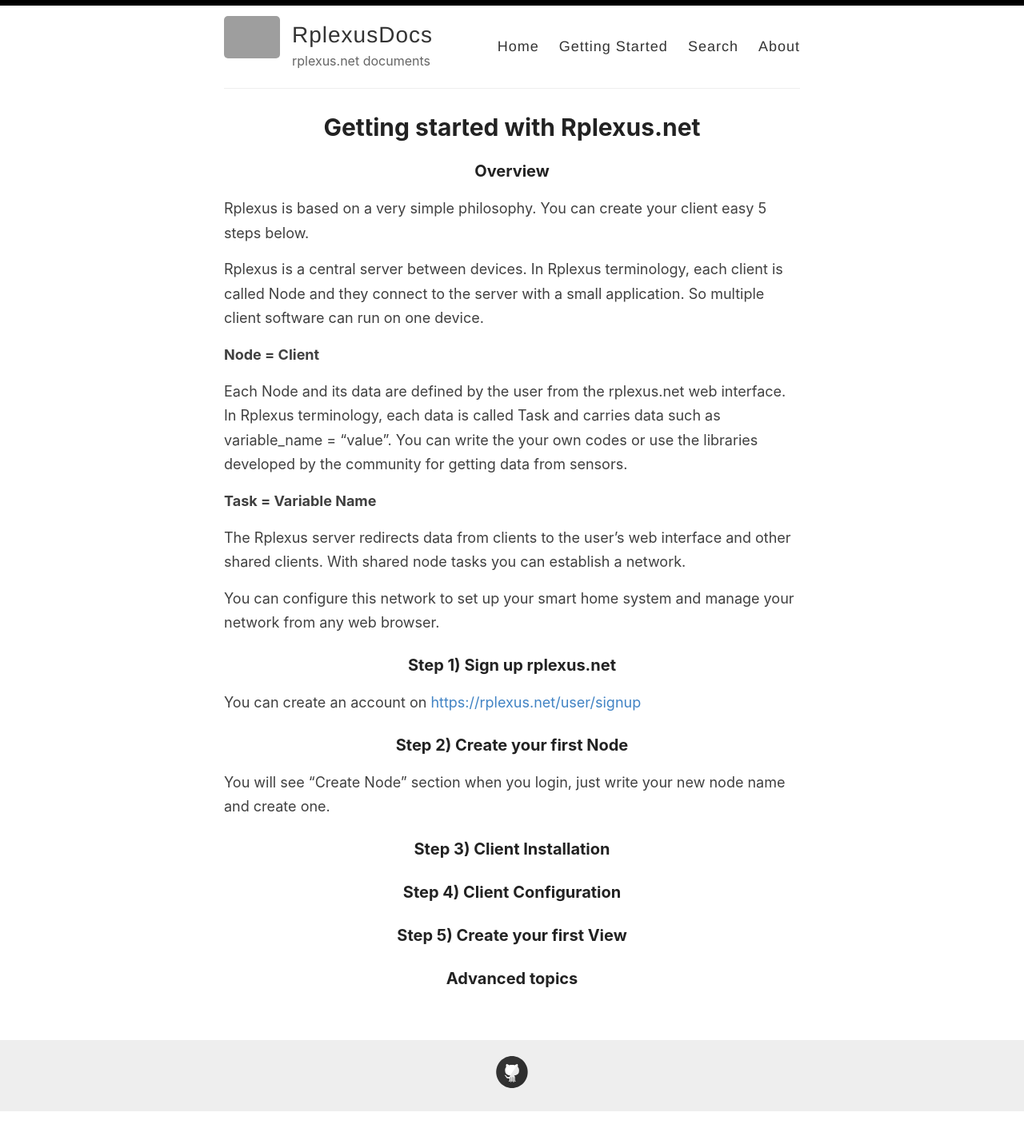
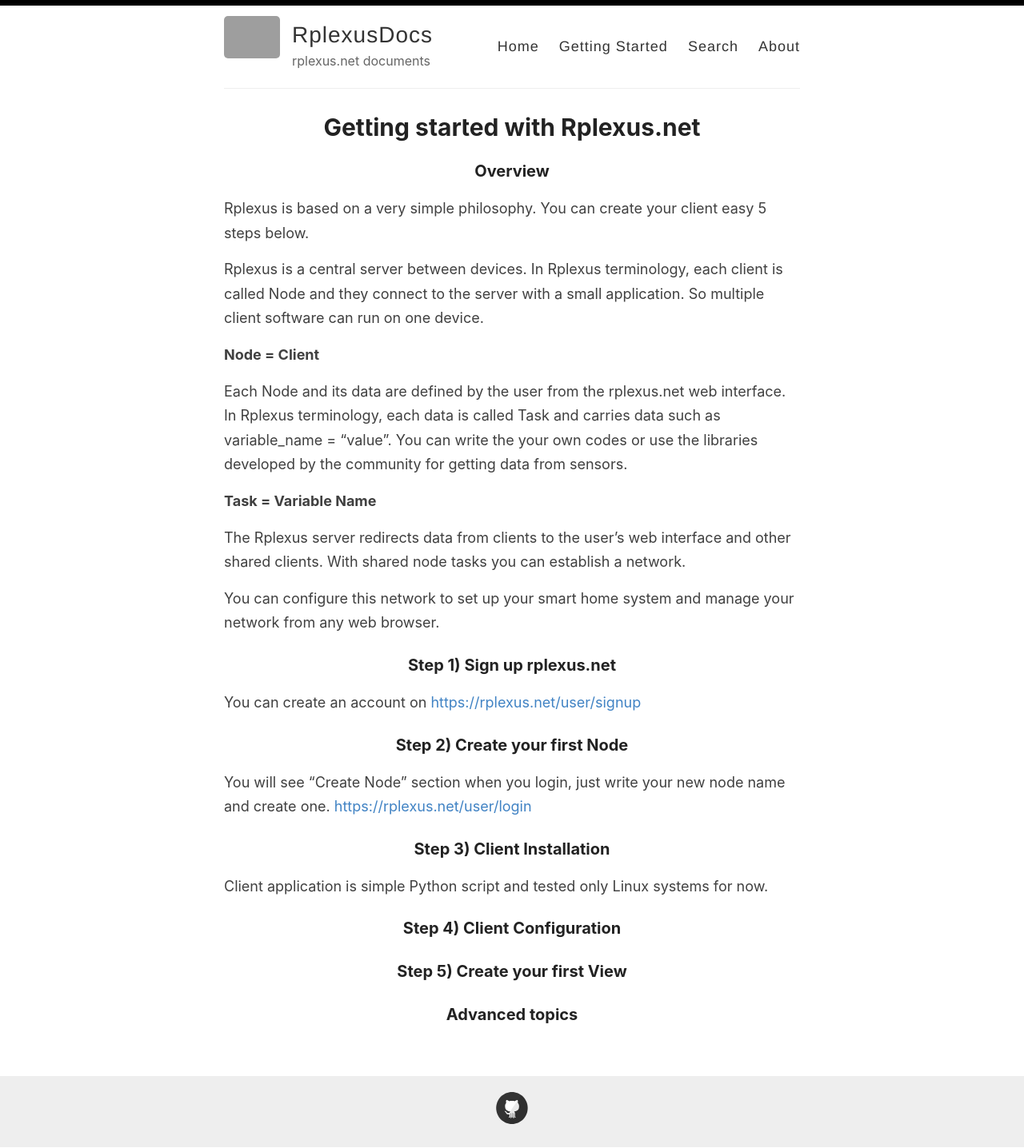
Before and after one commit to alierkanimrek/rplexusdocs, a Jekyll site: the page built from _pages/getting-started.md, in a window 1280 px wide. Shown: the whole page at 80% size. Built offline with Jekyll 4.4.1, drawn with Linux system fonts in a browser that asks for light colours; before the commit the page ends 1390 px from its top, so only the background shows below that; grey boxes are pictures that could not be loaded.

Commit message:
Update getting-started.md

```diff
--- a/_pages/getting-started.md
+++ b/_pages/getting-started.md
@@ -23,10 +23,10 @@ You can configure this network to set up your smart home system and manage your
 You can create an account on [https://rplexus.net/user/signup](https://rplexus.net/user/signup){:target="_blank"}
 
 ### Step 2) Create your first Node
-You will see "Create Node" section when you login, just write your new node name and create one.
+You will see "Create Node" section when you login, just write your new node name and create one. [https://rplexus.net/user/login](https://rplexus.net/user/login){:target="_blank"}
 
 ### Step 3) Client Installation
-
+Client application is simple Python script and tested only Linux systems for now.
 
 ### Step 4) Client Configuration
 
```
